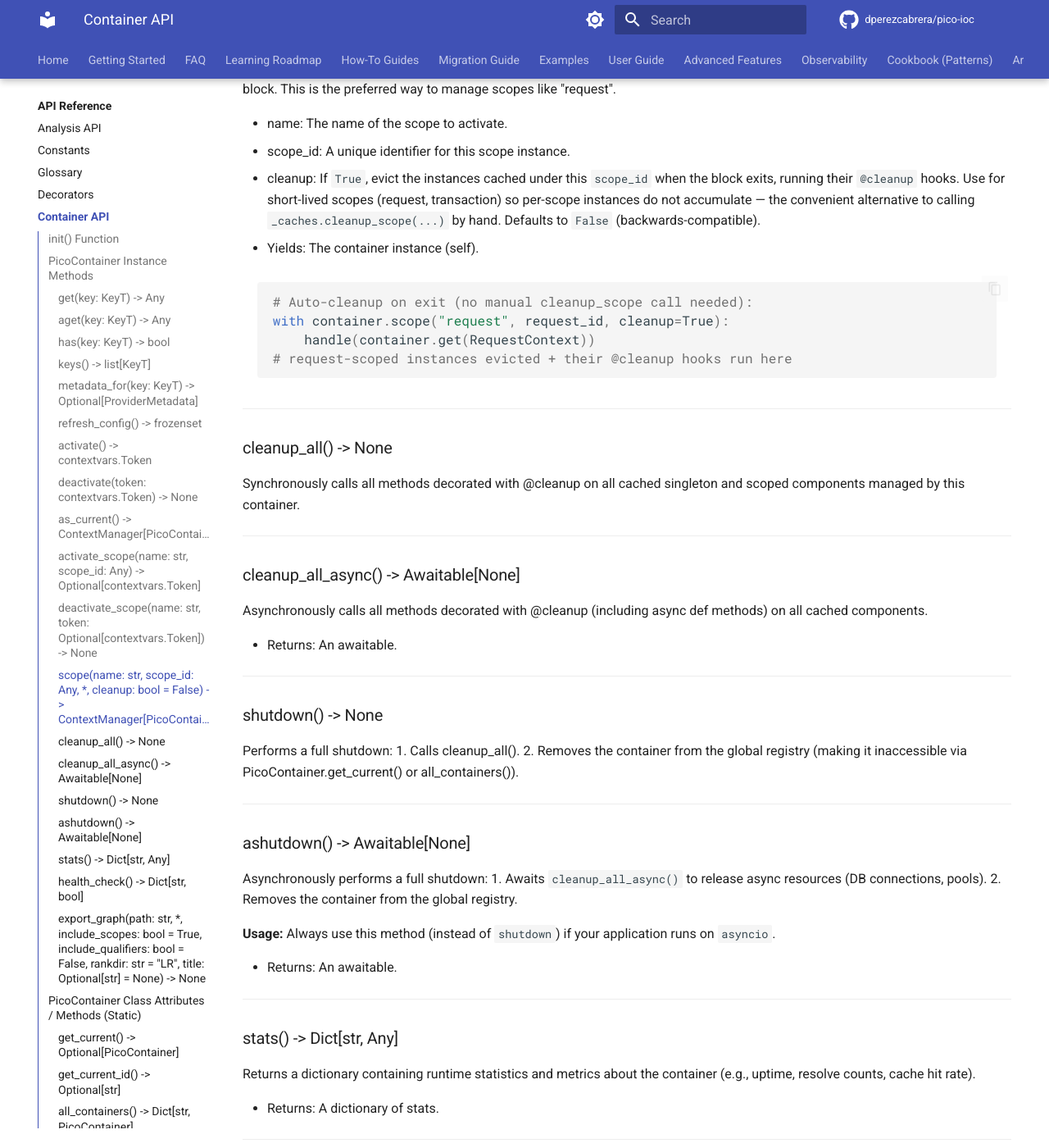
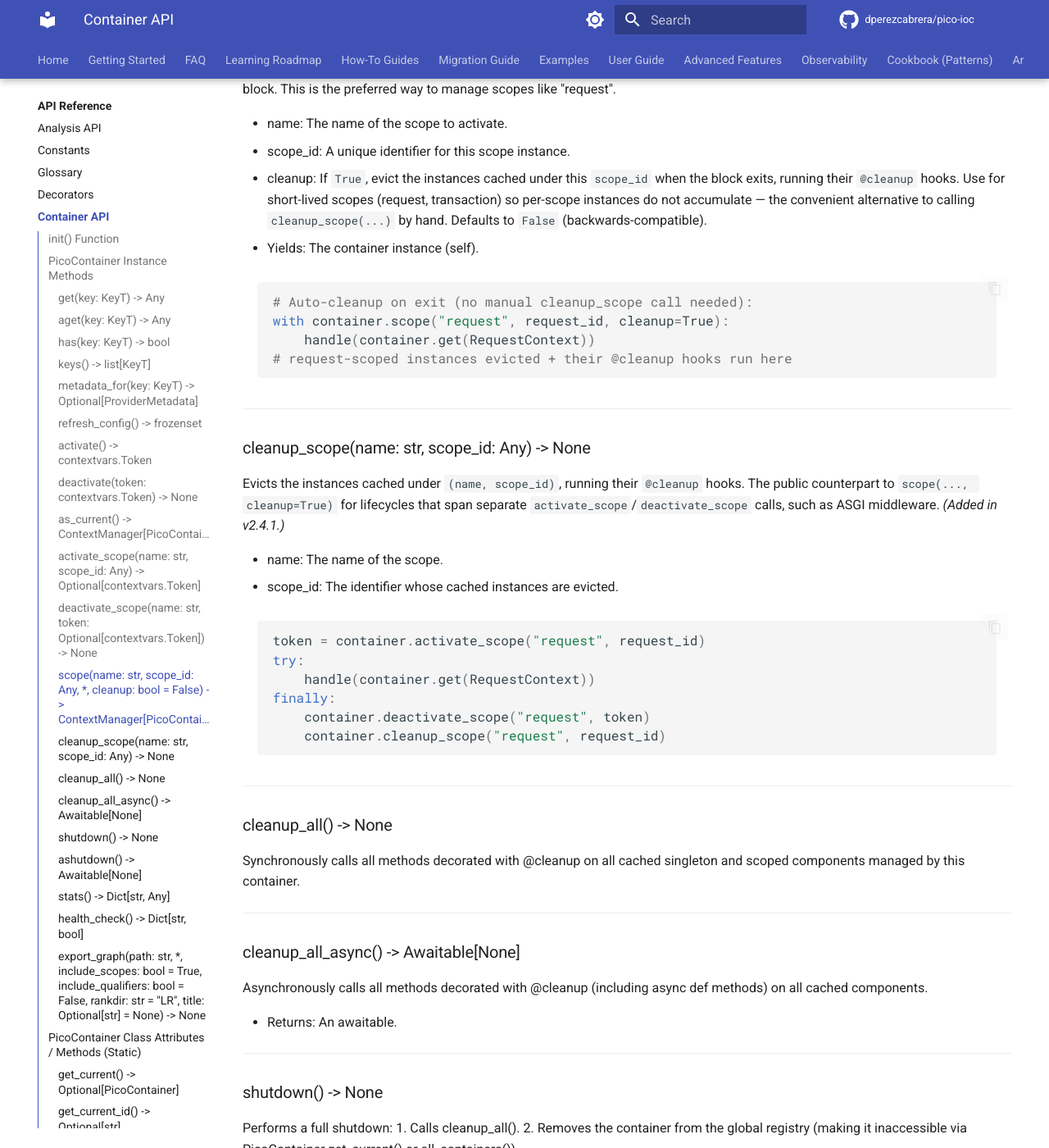
Before and after one commit to dperezcabrera/pico-ioc, an MkDocs documentation site: the page built from docs/api-reference/container.md, in a window 1280 px wide and 1400 px high, scrolled down 4176 px. Shown: the whole window at 82% size. Built offline with MkDocs 1.6.1 and Material for MkDocs 9.7.7, drawn with Linux system fonts in a browser that asks for light colours; comment, search, counter and statistics services are not loaded.

Commit message:
Document public cleanup_scope and release 2.5.0

````diff
--- a/docs/api-reference/container.md
+++ b/docs/api-reference/container.md
@@ -155,7 +155,7 @@ Returns a context manager (with container.scope("request", "id-123"): ...) that
 
 - name: The name of the scope to activate.
 - scope_id: A unique identifier for this scope instance.
-- cleanup: If `True`, evict the instances cached under this `scope_id` when the block exits, running their `@cleanup` hooks. Use for short-lived scopes (request, transaction) so per-scope instances do not accumulate — the convenient alternative to calling `_caches.cleanup_scope(...)` by hand. Defaults to `False` (backwards-compatible).
+- cleanup: If `True`, evict the instances cached under this `scope_id` when the block exits, running their `@cleanup` hooks. Use for short-lived scopes (request, transaction) so per-scope instances do not accumulate — the convenient alternative to calling `cleanup_scope(...)` by hand. Defaults to `False` (backwards-compatible).
 - Yields: The container instance (self).
 
 ```python
@@ -163,6 +163,24 @@ Returns a context manager (with container.scope("request", "id-123"): ...) that
 with container.scope("request", request_id, cleanup=True):
     handle(container.get(RequestContext))
 # request-scoped instances evicted + their @cleanup hooks run here
+```
+
+---
+
+### cleanup_scope(name: str, scope_id: Any) -> None
+
+Evicts the instances cached under `(name, scope_id)`, running their `@cleanup` hooks. The public counterpart to `scope(..., cleanup=True)` for lifecycles that span separate `activate_scope`/`deactivate_scope` calls, such as ASGI middleware. *(Added in v2.4.1.)*
+
+- name: The name of the scope.
+- scope_id: The identifier whose cached instances are evicted.
+
+```python
+token = container.activate_scope("request", request_id)
+try:
+    handle(container.get(RequestContext))
+finally:
+    container.deactivate_scope("request", token)
+    container.cleanup_scope("request", request_id)
 ```
 
 ---
````
Also changed, not shown: CHANGELOG.md (+2 -0 lines), README.md (+1 -1 lines), docs/how-to/custom-scopes.md (+1 -1 lines), docs/user-guide/scopes-lifecycle.md (+1 -1 lines).
